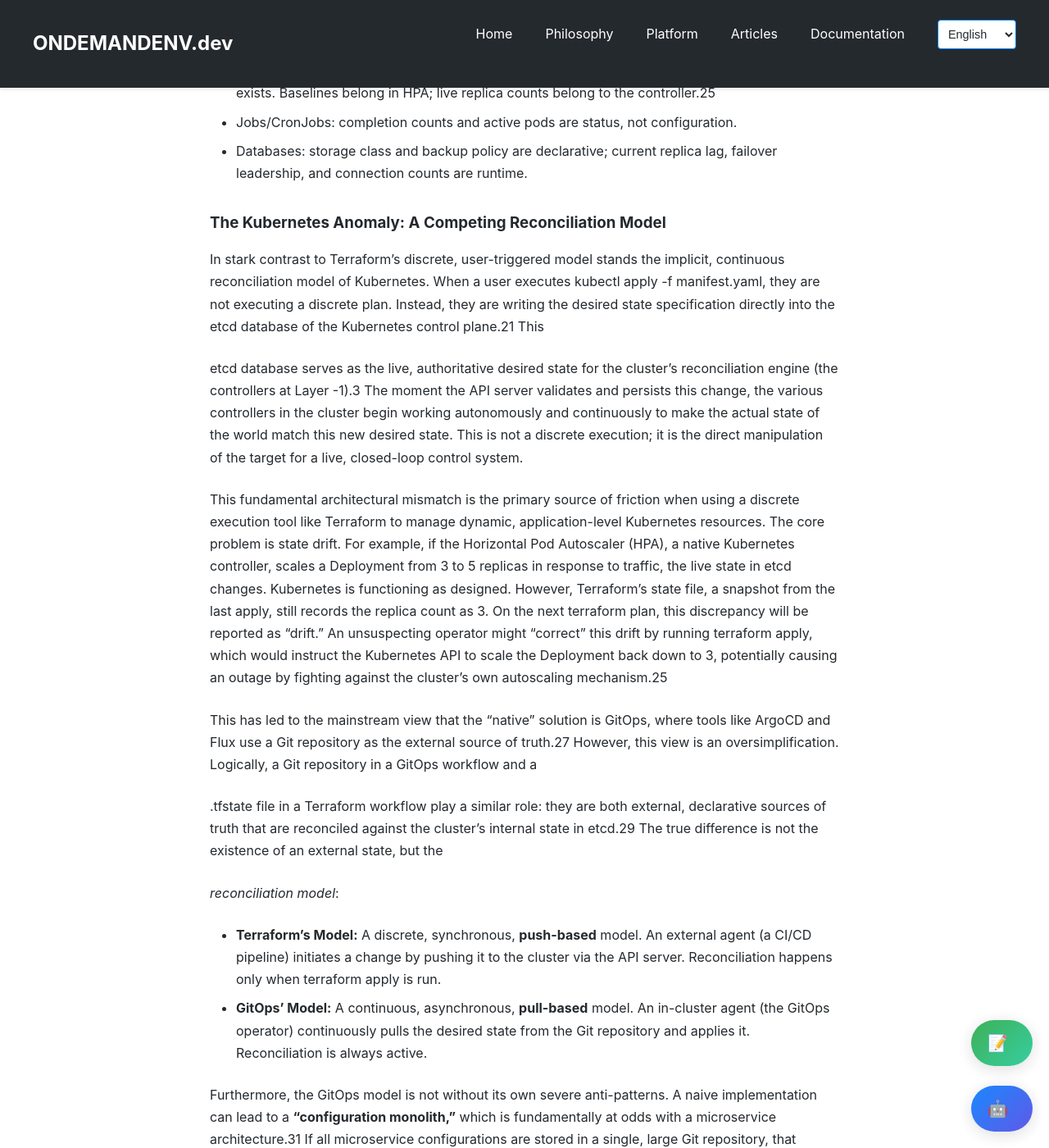
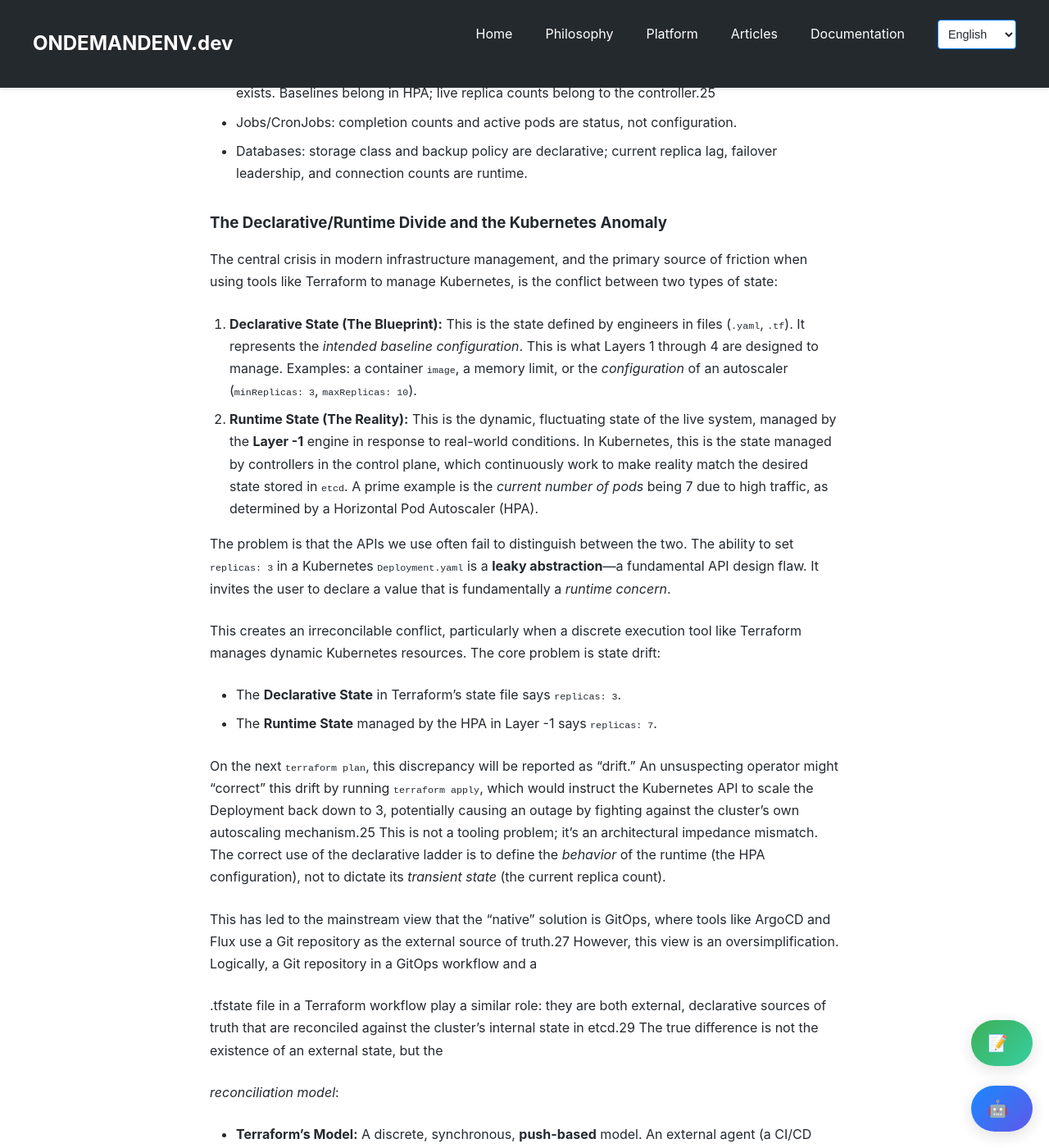
Before and after one commit to ondemandenv/ondemandenv.github.io, a Jekyll site: the page built from articles/abstraction-ladder.md, in a window 1280 px wide and 1400 px high, scrolled down 6608 px. Shown: the whole window at 82% size. Built offline with Jekyll 4.4.1, drawn with Linux system fonts in a browser that asks for light colours; a script that is not in the unit is left out.

Commit message:
runtime +

```diff
--- a/articles/abstraction-ladder.md
+++ b/articles/abstraction-ladder.md
@@ -112,13 +112,20 @@ The correct use of the ladder is to declare the **behavior** and invariants of t
 - Jobs/CronJobs: completion counts and active pods are status, not configuration.
 - Databases: storage class and backup policy are declarative; current replica lag, failover leadership, and connection counts are runtime.
 
-### **The Kubernetes Anomaly: A Competing Reconciliation Model**
+### The Declarative/Runtime Divide and the Kubernetes Anomaly
 
-In stark contrast to Terraform's discrete, user-triggered model stands the implicit, continuous reconciliation model of Kubernetes. When a user executes kubectl apply \-f manifest.yaml, they are not executing a discrete plan. Instead, they are writing the desired state specification directly into the etcd database of the Kubernetes control plane.21 This
+The central crisis in modern infrastructure management, and the primary source of friction when using tools like Terraform to manage Kubernetes, is the conflict between two types of state:
 
-etcd database serves as the live, authoritative desired state for the cluster's reconciliation engine (the controllers at Layer \-1).3 The moment the API server validates and persists this change, the various controllers in the cluster begin working autonomously and continuously to make the actual state of the world match this new desired state. This is not a discrete execution; it is the direct manipulation of the target for a live, closed-loop control system.
+1.  **Declarative State (The Blueprint):** This is the state defined by engineers in files (`.yaml`, `.tf`). It represents the *intended baseline configuration*. This is what Layers 1 through 4 are designed to manage. Examples: a container `image`, a memory limit, or the *configuration* of an autoscaler (`minReplicas: 3`, `maxReplicas: 10`).
+2.  **Runtime State (The Reality):** This is the dynamic, fluctuating state of the live system, managed by the **Layer -1** engine in response to real-world conditions. In Kubernetes, this is the state managed by controllers in the control plane, which continuously work to make reality match the desired state stored in `etcd`. A prime example is the *current number of pods* being 7 due to high traffic, as determined by a Horizontal Pod Autoscaler (HPA).
 
-This fundamental architectural mismatch is the primary source of friction when using a discrete execution tool like Terraform to manage dynamic, application-level Kubernetes resources. The core problem is state drift. For example, if the Horizontal Pod Autoscaler (HPA), a native Kubernetes controller, scales a Deployment from 3 to 5 replicas in response to traffic, the live state in etcd changes. Kubernetes is functioning as designed. However, Terraform's state file, a snapshot from the last apply, still records the replica count as 3\. On the next terraform plan, this discrepancy will be reported as "drift." An unsuspecting operator might "correct" this drift by running terraform apply, which would instruct the Kubernetes API to scale the Deployment back down to 3, potentially causing an outage by fighting against the cluster's own autoscaling mechanism.25
+The problem is that the APIs we use often fail to distinguish between the two. The ability to set `replicas: 3` in a Kubernetes `Deployment.yaml` is a **leaky abstraction**—a fundamental API design flaw. It invites the user to declare a value that is fundamentally a *runtime concern*.
+
+This creates an irreconcilable conflict, particularly when a discrete execution tool like Terraform manages dynamic Kubernetes resources. The core problem is state drift:
+* The **Declarative State** in Terraform's state file says `replicas: 3`.
+* The **Runtime State** managed by the HPA in Layer -1 says `replicas: 7`.
+
+On the next `terraform plan`, this discrepancy will be reported as "drift." An unsuspecting operator might "correct" this drift by running `terraform apply`, which would instruct the Kubernetes API to scale the Deployment back down to 3, potentially causing an outage by fighting against the cluster's own autoscaling mechanism.25 This is not a tooling problem; it's an architectural impedance mismatch. The correct use of the declarative ladder is to define the *behavior* of the runtime (the HPA configuration), not to dictate its *transient state* (the current replica count).
 
 This has led to the mainstream view that the "native" solution is GitOps, where tools like ArgoCD and Flux use a Git repository as the external source of truth.27 However, this view is an oversimplification. Logically, a Git repository in a GitOps workflow and a
 
```
